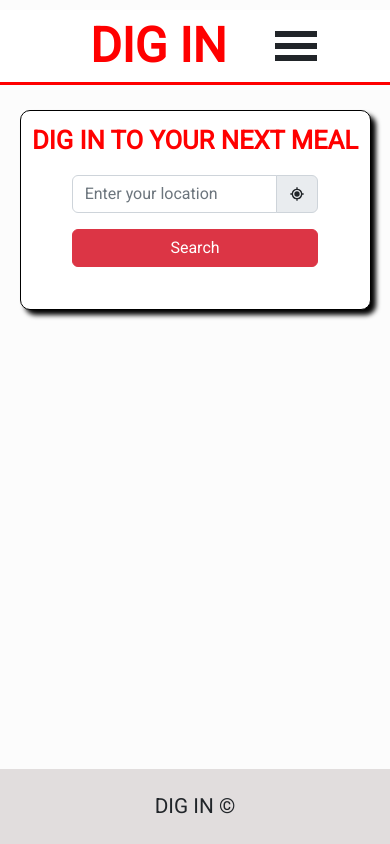
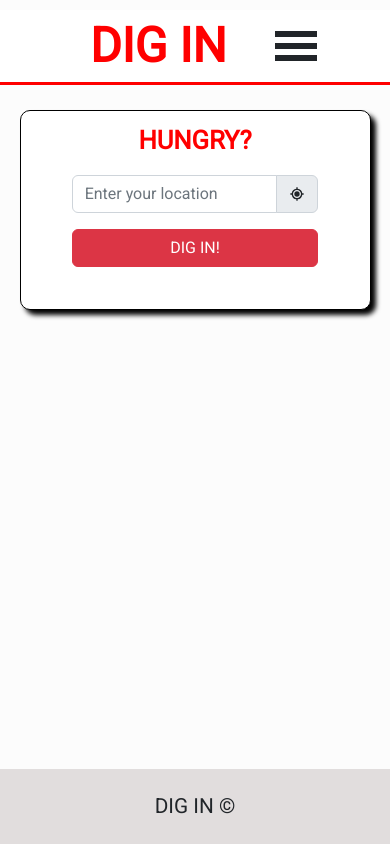
Before and after one commit to Earpz1/capstone-front-end, a React (Create React App) app: page / in a window 390 px wide. Built offline with nearby package versions, Linux system fonts and the light colour scheme; a web font is replaced by a local one.

Commit message:
responsive

```diff
--- a/src/App.css
+++ b/src/App.css
@@ -97,6 +97,15 @@ a {
   position: absolute;
   width: 100%;
   height: 450px;
+}
+
+.hero-image-mobile {
+  object-fit: cover;
+  position: absolute;
+  top: -10px;
+  width: 100%;
+  height: 450px;
+  z-index: -1;
 }
 
 .search-container {
--- a/src/Components/Layout/Home.jsx
+++ b/src/Components/Layout/Home.jsx
@@ -36,16 +36,13 @@ const Home = () => {
       `https://maps.googleapis.com/maps/api/geocode/json?latlng=${latitude},${longitude}&key=${apiKey}&type=locality`,
     )
     const data = await response.json()
-    console.log(data)
     setSearchTerm(data.results[0].address_components[2].long_name)
   }
 
   return (
     <>
       <Navbar />
-
       <img src="hero.jpeg" className="hero-image d-none d-md-block" />
-
       <div className="d-flex flex-column align-items-center search-container d-none d-md-block">
         <div className="d-flex flex-column align-items-center w-100">
           <span className="search-title">DIG IN TO YOUR NEXT MEAL</span>
@@ -74,9 +71,7 @@ const Home = () => {
       </div>
 
       <div className="d-flex flex-column align-items-center search-container-mobile d-block d-md-none">
-        <span className="search-title d-flex text-nowrap">
-          DIG IN TO YOUR NEXT MEAL
-        </span>
+        <span className="search-title d-flex text-nowrap">HUNGRY?</span>
         <Form className="w-75">
           <InputGroup className=" mb-3 mt-3">
             <Form.Control
@@ -95,11 +90,10 @@ const Home = () => {
             variant="danger"
             onClick={handleSearch}
           >
-            Search
+            DIG IN!
           </Button>
         </Form>
       </div>
-
       <Footer />
     </>
   )
--- a/src/Components/SearchResults.jsx
+++ b/src/Components/SearchResults.jsx
@@ -36,6 +36,7 @@ const SearchResults = () => {
               <Link
                 to={`/menu?restaurant=${result._id}`}
                 className="search-link"
+                key={result._id}
               >
                 <Col className="search-result-card mt-5 d-flex">
                   <img
--- a/src/fetches/index.js
+++ b/src/fetches/index.js
@@ -159,7 +159,6 @@ export const getMenuItems = async (restaurantID) => {
     let response = await fetch(fetchURL, options)
     if (response.ok) {
       let data = await response.json()
-      console.log(data)
       return data
     }
   } catch (error) {}
@@ -180,7 +179,6 @@ export const SearchCity = async (city) => {
     let response = await fetch(fetchURL, options)
     if (response.ok) {
       let data = await response.json()
-      console.log(data)
       return data
     }
   } catch (error) {}
@@ -201,7 +199,6 @@ export const getMenuForRestaurant = async (restaurantID) => {
     let response = await fetch(fetchURL, options)
     if (response.ok) {
       let data = await response.json()
-      console.log(data)
       return data
     }
   } catch (error) {}
@@ -222,7 +219,6 @@ export const getMenuItemsFromCategory = async (restaurantID, category) => {
     let response = await fetch(fetchURL, options)
     if (response.ok) {
       let data = await response.json()
-      console.log(data)
       return data
     }
   } catch (error) {}
@@ -243,7 +239,7 @@ export const getRestaurantDetails = async (restaurantID) => {
     let response = await fetch(fetchURL, options)
     if (response.ok) {
       let data = await response.json()
-      console.log(data)
+
       return data
     }
   } catch (error) {}
```
